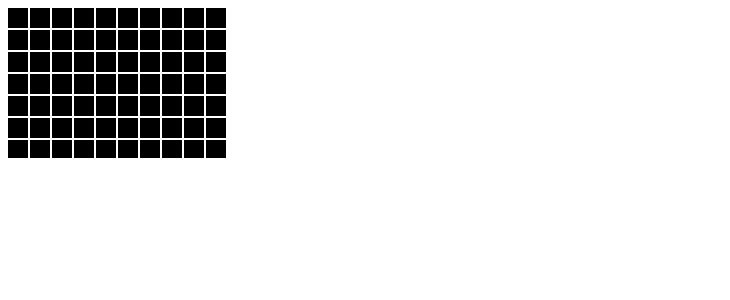
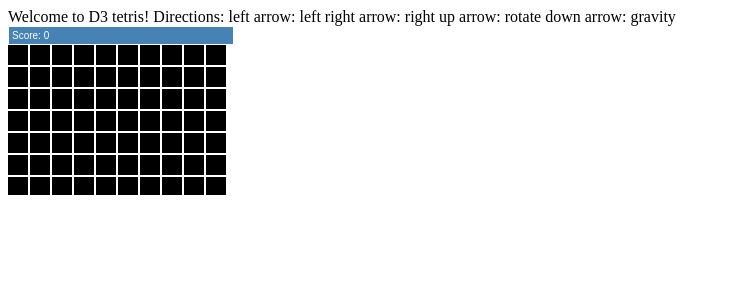
Before and after one commit to manasapte/tetris-d3, a Flask app: page /tetris.html in a window 1280 px wide. Shown: the top 300 px of the page, without its empty margins (0-730 px from the left). Run offline with Flask 2, Linux system fonts and the light colour scheme.

Commit message:
scoring done

```diff
--- a/static/css/tetris.css
+++ b/static/css/tetris.css
@@ -1,7 +1,8 @@
 div.score {
   font: 10px sans-serif;
+  width: 218px;
   background-color: steelblue;
-  text-align: right;
+  text-align: left;
   padding: 3px;
   margin: 1px;
   color: white;
--- a/static/js/tetris.js
+++ b/static/js/tetris.js
@@ -3,7 +3,7 @@ $(document).ready(function() {
     console.log("in tetris");
     var board = [],
         clock,
-        score = 0,
+        score = [0],
         width = 10,
         height = 22,
         currentPiece,
@@ -119,7 +119,7 @@ $(document).ready(function() {
     var initRender = function() {
       var row,
           cells;
-      d3.select('body').selectAll('div.score')
+      d3.select('body').select('div.panel').selectAll('div.score')
                        .data(score)
                        .enter()
                        .append('div')
@@ -148,10 +148,10 @@ $(document).ready(function() {
       var newboard;
       newboard = board.filter(function(test){return test.reduce(function(a,b){return a+b}) != width;})
       if(newboard.length < board.length) {
+        score.push(score.shift() + updateScore(board.length - newboard.length));
         d3.range(board.length - newboard.length).map(function(){
           newboard.unshift(d3.range(width).map(function(){return 0;}));
         });
-        updateScore(board.length - newboard.length);
         board = newboard
         d3.select('svg')
           .selectAll('g')
@@ -167,7 +167,7 @@ $(document).ready(function() {
                .attr('style',function(d,i){ return d==0 ? 'fill:DAF0ED' : 'fill:152EE8'; } );
 
       }
-      d3.select('body').select('.score')
+      d3.select('body').select('div.panel').selectAll('div.score')
                        .data(score)
                        .text(function(d) { return "Score: "+d; });
     }
@@ -382,12 +382,12 @@ $(document).ready(function() {
     }
 
     var gameOver = function() {
-      console.log("game over!");
+      //console.log("game over!");
       clearInterval(clock);
     }
 
     var tick = function() {
-      console.log("in tick and current index: "+currentIndex);
+      //console.log("in tick and current index: "+currentIndex);
       if(currentIndex == -1) {
         if(!generatePiece()) {
           gameOver();
@@ -404,7 +404,7 @@ $(document).ready(function() {
     }
 
     initBoard();
-    console.log("board after init board: "+board);
+    //console.log("board after init board: "+board);
     renderBoard();
     start();
     //Key handlers:
--- a/templates/tetris.html
+++ b/templates/tetris.html
@@ -10,6 +10,15 @@
   <link rel="stylesheet" type="text/css" href="static/css/tetris.css">
 </head>
 <body>
+<div class="panel">
+Welcome to D3 tetris!
+
+Directions:
+left arrow: left
+right arrow: right
+up arrow: rotate
+down arrow: gravity
+</div>
 <svg id="tetris-board">
 </svg>
 </body>
```
